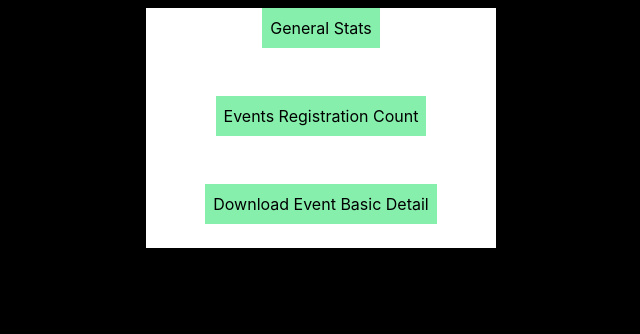
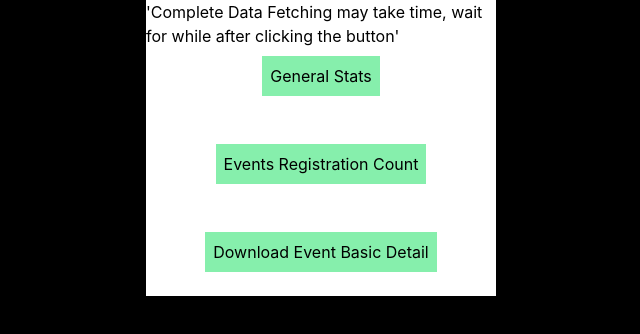
Before and after one commit to Prashant0664/Invi_help, a React (Create React App) app in the folder invi_help/: page / in a window 1280 px wide. Shown: the top 334 px of the page, without its empty margins (319-959 px from the left). Built offline with nearby package versions, Linux system fonts and the light colour scheme.

Commit message:
Update Home.js

```diff
--- a/invi_help/src/Home.js
+++ b/invi_help/src/Home.js
@@ -90,6 +90,7 @@ const Home = () => {
     return (
         <>
         <div className='bg-white m-auto w-[350px]'>
+      'Complete Data Fetching may take time, wait for while after clicking the button'
             {/* ------------------- */}
             {showg ? <>
                 <button className='p-2 m-auto flex bg-green-300 justify-center items-center' onClick={() => { hgdata();
```
